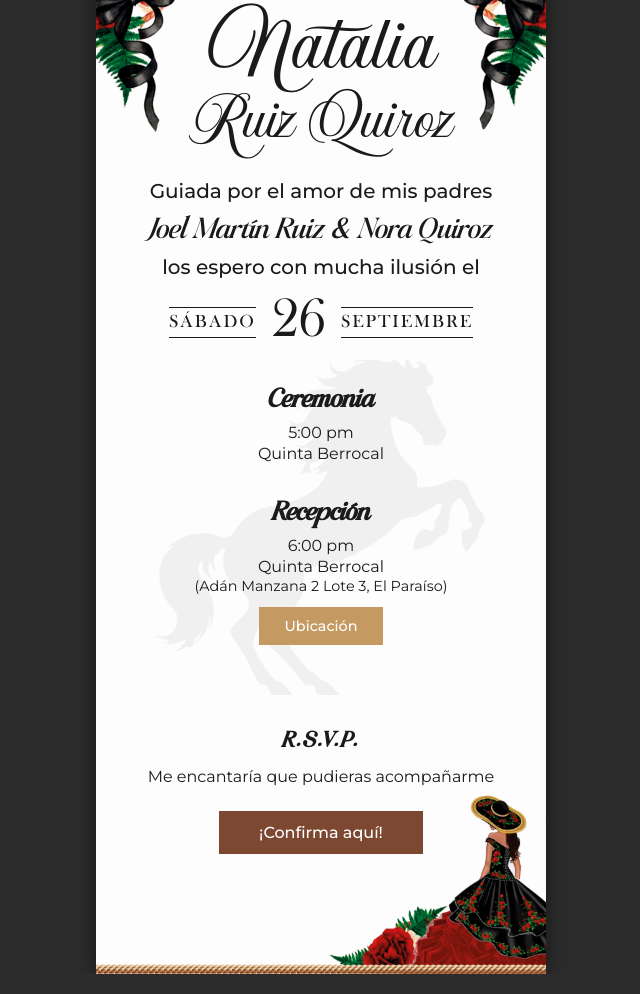
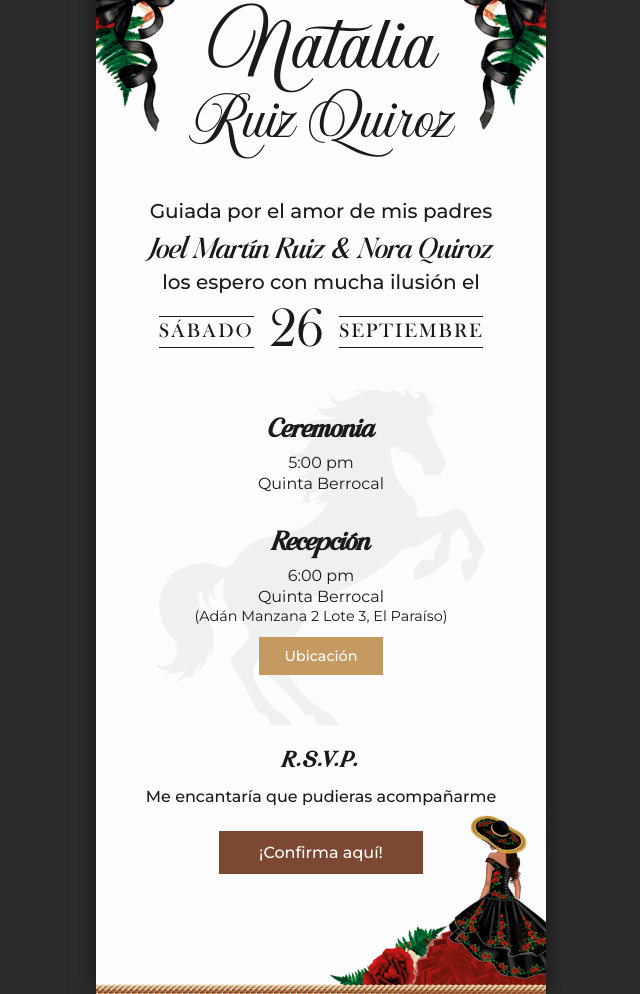
Before and after one commit to Mis-Dulces-XV/XV-Natalia, a plain HTML site: page index.html in a window 1280 px wide. Shown: the part 267-1261 px from the top of the page, without its empty margins (319-959 px from the left). Drawn offline with Linux system fonts and the light colour scheme; a web font is replaced by a local one.

Commit message:
Cambios menores

```diff
--- a/index.html
+++ b/index.html
@@ -4,12 +4,21 @@
     <meta charset="UTF-8">
     <meta name="viewport" content="width=device-width, initial-scale=1.0, minimum-scale=1.0">
     <title>Mis XV Años - Natalia</title>
+
+    <meta property="og:type" content="website">
+    <meta property="og:url" content="https://mis-dulces-xv.github.io/XV-Natalia/">
+    <meta property="og:title" content="Mis XV - Natalia">
+    <meta property="og:description" content="Acompáñame a celebrar mis XV años.">
+    <meta property="og:image" content="https://mis-dulces-xv.github.io/XV-Natalia/img/Charra.png">
+
     <link rel="stylesheet" href="style.css">
 
     <!-- Fuentes de Google -->
     <link rel="preconnect" href="https://fonts.googleapis.com">
     <link rel="preconnect" href="https://fonts.gstatic.com" crossorigin>
     <link href="https://fonts.googleapis.com/css2?family=Great+Vibes&family=Montserrat:wght@300;400;500&family=Playfair+Display:ital,wght@0,400;1,600&display=swap" rel="stylesheet">
+
+    <link rel="icon" href="img/ico-herradura.png" type="image/png">
 </head>
 <body>
 
--- a/style.css
+++ b/style.css
@@ -118,10 +118,13 @@ body {
 }
 
 /* Sección Padres */
+.parents-section {
+    margin-top: 20px;
+}
 .parents-section p {
     font-size: 20px;
     font-weight: 500;
-    margin-bottom: 5px;
+    margin-bottom: 0px;
 }
 .parents-names {
     font-size: 32px !important;
@@ -136,7 +139,7 @@ body {
     align-items: center;
     justify-content: center;
     gap: 15px;
-    margin: 10px 0;
+    margin: 10px 0 30px 0;
 
     font-family: 'Baskervville', serif;
 }
@@ -145,7 +148,7 @@ body {
     border-top: 1px solid var(--color-text-main);
     border-bottom: 1px solid var(--color-text-main);
     padding: 5px 0;
-    font-size: 18px;
+    font-size: 20px;
     letter-spacing: 2px;
 }
 
@@ -192,7 +195,7 @@ body {
 
 /* --- Sección RSVP --- */
 .rsvp-section {
-    margin-top: 30px;
+    margin-top: 20px;
     margin-bottom: 20px;
     padding-bottom: 100px;
 }
@@ -207,6 +210,7 @@ body {
 .rsvp-section p {
     font-size: 1rem;
     margin-bottom: 15px;
+    font-weight: 550;
 }
 
 /* --- Botones --- */
```
